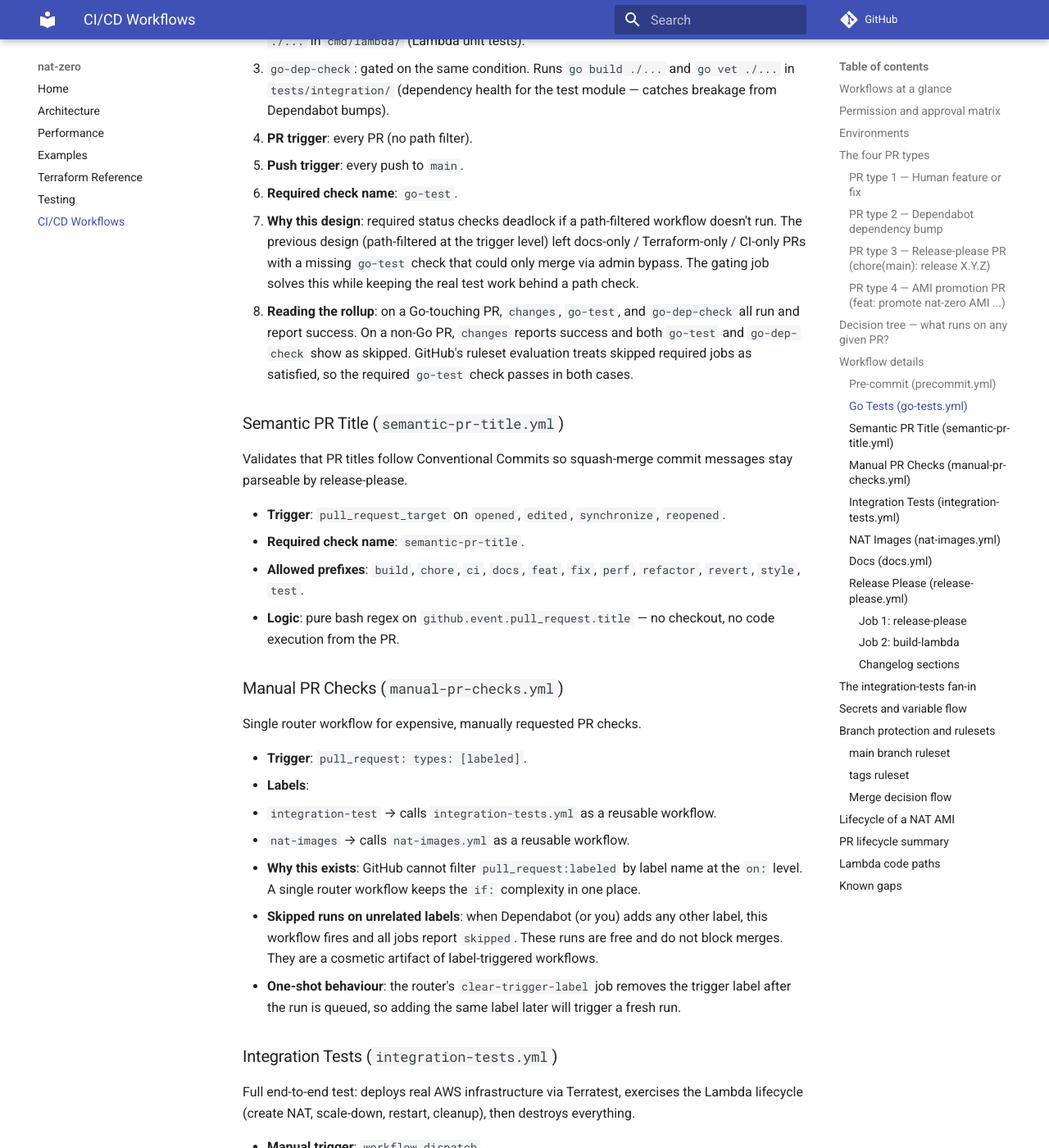
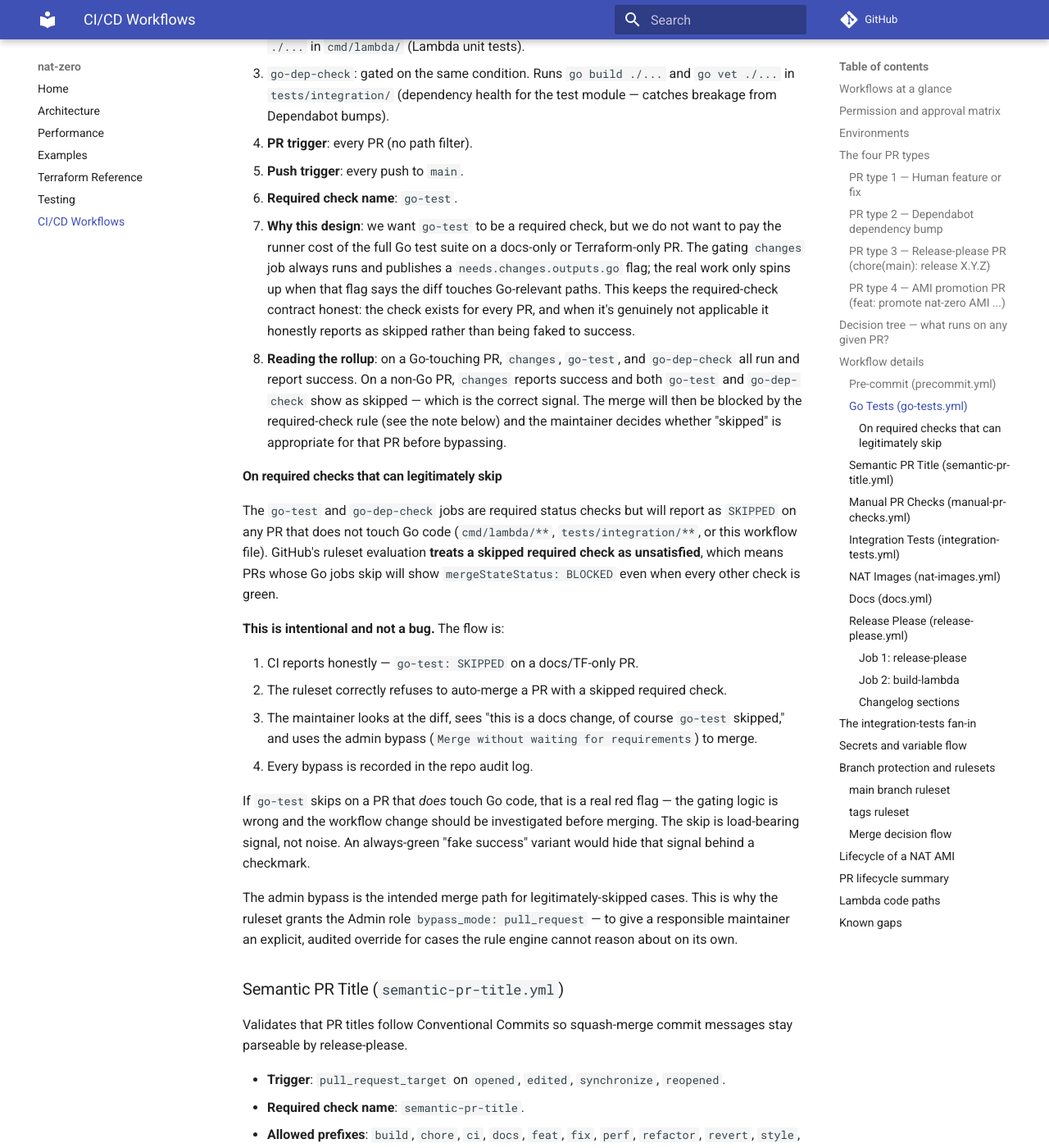
Before and after one commit to MachineDotDev/nat-zero, an MkDocs documentation site: the page built from docs/workflows.md, in a window 1280 px wide and 1400 px high, scrolled down 6901 px. Shown: the whole window at 82% size. Built offline with MkDocs 1.6.1 and Material for MkDocs 9.7.7, drawn with Linux system fonts in a browser that asks for light colours; comment, search, counter and statistics services are not loaded; some of the changed text lies outside the part shown.

Commit message:
docs: call out skipped required checks and the bypass path
Correct the earlier claim that GitHub's ruleset evaluation treats
skipped required jobs as satisfied — it does not. Add an explicit
"On required checks that can legitimately skip" subsection under Go
Tests that spells out the intended flow: CI reports honestly, the
ruleset refuses to auto-merge a skipped required check, and the
maintainer uses admin bypass after confirming the skip was appropriate.

Also update the merge-decision flowchart and PR lifecycle summary to
show the skipped-required-check path feeding into admin bypass rather
than the merge-allowed path.

Co-Authored-By: Claude Opus 4.7 (1M context) <noreply@anthropic.com>

````diff
--- a/docs/workflows.md
+++ b/docs/workflows.md
@@ -229,7 +229,7 @@ flowchart TD
     PR --> CHG[changes job runs<br/>every PR]
     CHG --> PATH{Go-relevant paths<br/>changed?}
     PATH -->|yes| GOT[go-test + go-dep-check run]
-    PATH -->|no| GOT_SKIP[go-test + go-dep-check skipped<br/>required check still satisfied]
+    PATH -->|no| GOT_SKIP[go-test + go-dep-check skipped<br/>merge blocked — maintainer bypass expected]
     GOT --> GOT_RESULT{pass?}
     GOT_RESULT -->|yes| GOT_OK[go-test passes]
     GOT_RESULT -->|no| GOT_FAIL[go-test fails<br/>merge blocked]
@@ -276,8 +276,23 @@ Three jobs with explicit gating:
 - **PR trigger**: every PR (no path filter).
 - **Push trigger**: every push to `main`.
 - **Required check name**: `go-test`.
-- **Why this design**: required status checks deadlock if a path-filtered workflow doesn't run. The previous design (path-filtered at the trigger level) left docs-only / Terraform-only / CI-only PRs with a missing `go-test` check that could only merge via admin bypass. The gating job solves this while keeping the real test work behind a path check.
-- **Reading the rollup**: on a Go-touching PR, `changes`, `go-test`, and `go-dep-check` all run and report success. On a non-Go PR, `changes` reports success and both `go-test` and `go-dep-check` show as skipped. GitHub's ruleset evaluation treats skipped required jobs as satisfied, so the required `go-test` check passes in both cases.
+- **Why this design**: we want `go-test` to be a required check, but we do not want to pay the runner cost of the full Go test suite on a docs-only or Terraform-only PR. The gating `changes` job always runs and publishes a `needs.changes.outputs.go` flag; the real work only spins up when that flag says the diff touches Go-relevant paths. This keeps the required-check contract honest: the check exists for every PR, and when it's genuinely not applicable it honestly reports as skipped rather than being faked to success.
+- **Reading the rollup**: on a Go-touching PR, `changes`, `go-test`, and `go-dep-check` all run and report success. On a non-Go PR, `changes` reports success and both `go-test` and `go-dep-check` show as skipped — which is the correct signal. The merge will then be blocked by the required-check rule (see the note below) and the maintainer decides whether "skipped" is appropriate for that PR before bypassing.
+
+#### On required checks that can legitimately skip
+
+The `go-test` and `go-dep-check` jobs are required status checks but will report as `SKIPPED` on any PR that does not touch Go code (`cmd/lambda/**`, `tests/integration/**`, or this workflow file). GitHub's ruleset evaluation **treats a skipped required check as unsatisfied**, which means PRs whose Go jobs skip will show `mergeStateStatus: BLOCKED` even when every other check is green.
+
+**This is intentional and not a bug.** The flow is:
+
+1. CI reports honestly — `go-test: SKIPPED` on a docs/TF-only PR.
+2. The ruleset correctly refuses to auto-merge a PR with a skipped required check.
+3. The maintainer looks at the diff, sees "this is a docs change, of course `go-test` skipped," and uses the admin bypass (`Merge without waiting for requirements`) to merge.
+4. Every bypass is recorded in the repo audit log.
+
+If `go-test` skips on a PR that _does_ touch Go code, that is a real red flag — the gating logic is wrong and the workflow change should be investigated before merging. The skip is load-bearing signal, not noise. An always-green "fake success" variant would hide that signal behind a checkmark.
+
+The admin bypass is the intended merge path for legitimately-skipped cases. This is why the ruleset grants the Admin role `bypass_mode: pull_request` — to give a responsible maintainer an explicit, audited override for cases the rule engine cannot reason about on its own.
 
 ### Semantic PR Title (`semantic-pr-title.yml`)
 
@@ -513,21 +528,25 @@ flowchart LR
 ```mermaid
 flowchart TD
     PUSH[Direct push to main] --> RULE1[blocked by ruleset<br/>PR required]
-    PR_MERGE[PR merge to main] --> CHECKS{required checks pass?}
-    CHECKS -->|precommit + go-test + semantic-pr-title| APPROV{1 approval?}
+    PR_MERGE[PR merge to main] --> CHECKS{required checks<br/>all SUCCESS?}
+    CHECKS -->|yes| APPROV{1 approval?}
     APPROV -->|yes| LASTPUSH{Last pusher == approver?}
     LASTPUSH -->|no| CONVRES{Conversations resolved?}
     LASTPUSH -->|yes| BLOCK1[blocked by<br/>require_last_push_approval]
     CONVRES -->|yes| SQUASH[squash-merge allowed]
     CONVRES -->|no| BLOCK2[blocked — unresolved threads]
 
+    CHECKS -->|required check<br/>SKIPPED or FAILED| BLOCK3[blocked on checks<br/>— skipped counts as unsatisfied]
+
     BLOCK1 --> ADMIN{Admin + bypass_mode:<br/>pull_request?}
     BLOCK2 --> ADMIN
+    BLOCK3 --> ADMIN
     APPROV -->|no| ADMIN
-    CHECKS -->|no| ADMIN
     ADMIN -->|yes| OVERRIDE[Merge without<br/>waiting for requirements]
     ADMIN -->|no| DENY[merge denied]
 ```
+
+Note: a `SKIPPED` required check is treated as unsatisfied by the ruleset, not as success. This is by design — see the [on-required-checks-that-can-legitimately-skip](#on-required-checks-that-can-legitimately-skip) note above. When `go-test` is skipped because the PR doesn't touch Go code, the bypass is the intended merge path and the maintainer is the final judge of whether the skip was appropriate.
 
 ## Lifecycle of a NAT AMI
 
@@ -555,7 +574,9 @@ Open PR
   -> Add "nat-images" label -> router calls the NAT image build / integration gate
   -> threads resolved
   -> 1 approval
-  -> Squash merge to main (or admin bypass when require_last_push_approval blocks)
+  -> Squash merge to main, OR admin bypass when:
+       - require_last_push_approval blocks (solo maintainer, Dependabot PRs), or
+       - a required check (e.g. go-test) skipped because it was not applicable
 
 Post-merge to main:
   -> release-please creates / updates a release PR (if feat/fix commits exist)
````
